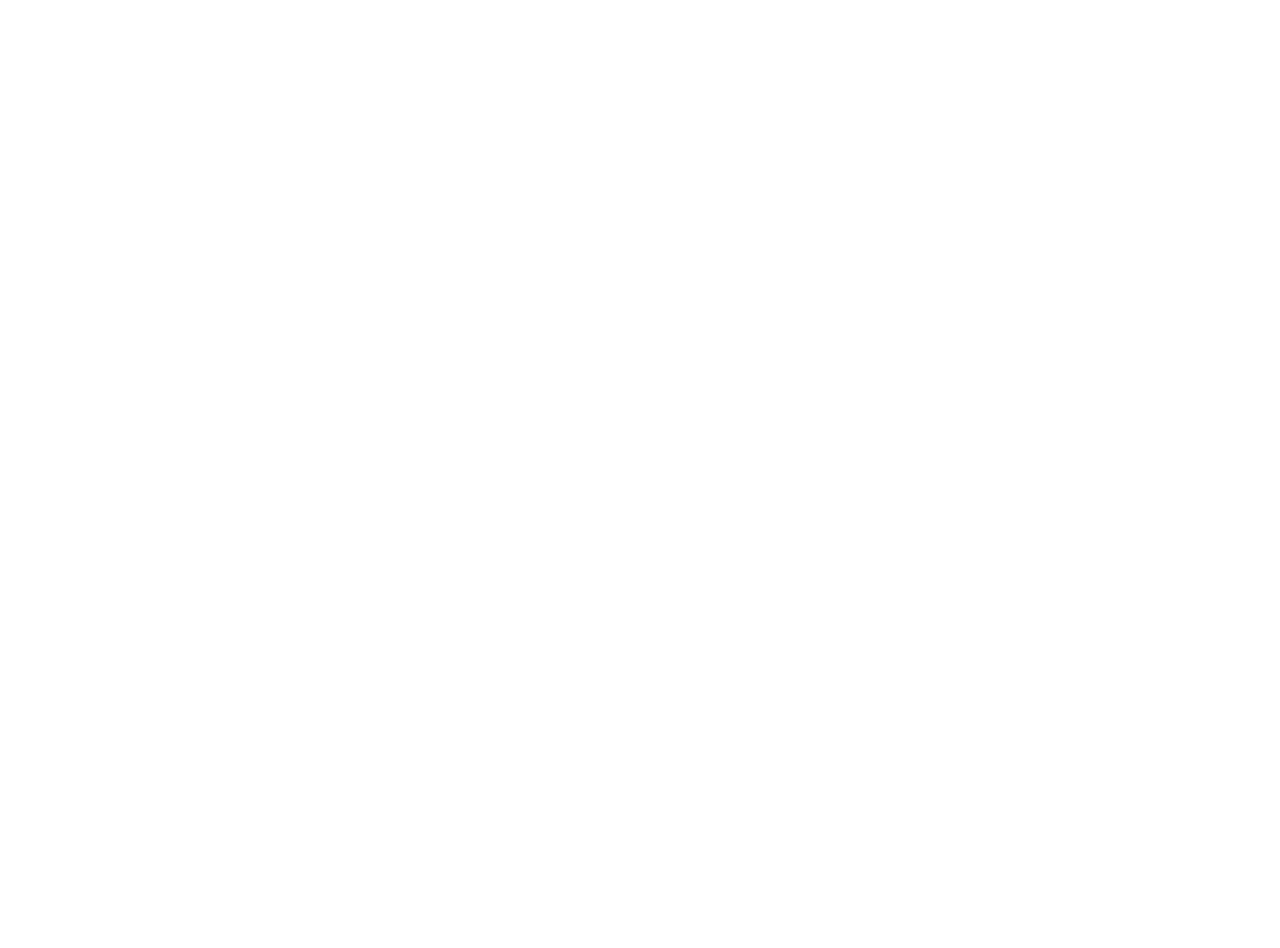
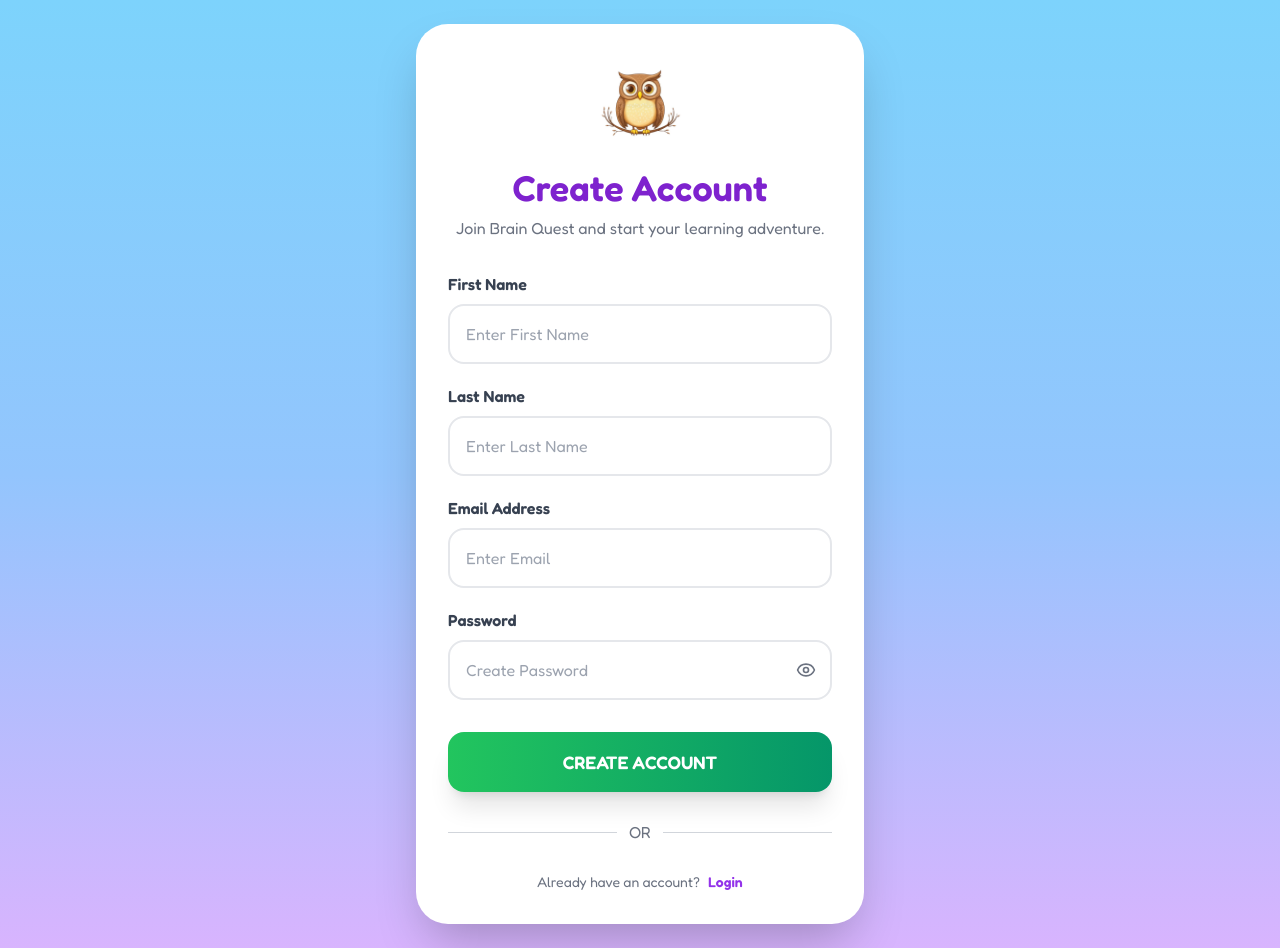
Before and after one commit to Yash-Roy05/Brain-Quest, a React (Create React App) app: page /register in a window 1280 px wide. Before the commit this address had no page. Before the commit the page ends 800 px from the top, so only its background shows below. Built offline with nearby package versions, Linux system fonts and the light colour scheme.

Commit message:
create login and registration page

```diff
--- a/src/App.tsx
+++ b/src/App.tsx
@@ -36,6 +36,8 @@
 import FlowerQuiz from "./pages/Plants/level4/FlowerQuiz.tsx";
 
 import Auth from "./pages/Auth.tsx";
+import Login from "./pages/Login.tsx";
+import Register from "./pages/Register.tsx";
 
 function App() {
   return (
@@ -46,6 +48,8 @@
         <Route path="/loading" element={<Loading />} />
         <Route path="/create-profile" element={<CreateProfile />} />
         <Route path="/auth" element={<Auth />} />
+        <Route path="/login" element={<Login />} />
+        <Route path="/register" element={<Register />} />
 
         {/* All Other Pages WITH Header/Footer */}
         <Route element={<Layout />}>
--- /dev/null
+++ b/src/pages/Login.tsx
@@ -0,0 +1,120 @@
+import { useState } from "react";
+import { useNavigate } from "react-router-dom";
+import { Eye, EyeOff } from "lucide-react";
+import { motion } from "framer-motion";
+
+import logo from "../assets/owl.png";
+
+export default function Login() {
+  const navigate = useNavigate();
+
+  const [showPassword, setShowPassword] = useState(false);
+
+  const [email, setEmail] = useState("");
+  const [password, setPassword] = useState("");
+
+  return (
+    <div className="min-h-screen flex items-center justify-center bg-gradient-to-b from-sky-300 via-blue-300 to-purple-300 dark:from-gray-900 dark:via-gray-900 dark:to-black px-4 sm:px-6 md:px-8 py-6 md:py-10">
+      <motion.div
+        initial={{ opacity: 0, y: 35 }}
+        animate={{ opacity: 1, y: 0 }}
+        transition={{ duration: 0.5 }}
+        className="bg-white dark:bg-gray-800 rounded-[32px] shadow-2xl w-full max-w-md px-7 py-8"
+      >
+        <img
+          src={logo}
+          alt="Brain Quest"
+          className="w-20 h-20 sm:w-24 sm:h-24 md:w-28 md:h-28 mx-auto mb-5"
+        />
+
+        <h1 className="text-3xl sm:text-4xl md:text-5xl font-black text-center text-purple-700">
+          Welcome Back
+        </h1>
+
+        <p className="text-center text-gray-500 dark:text-gray-300 text-sm sm:text-basemt-2 mb-8">
+          Login to continue your learning adventure.
+        </p>
+
+        {/* Email */}
+
+        <label className="font-bold text-gray-700 dark:text-white text-sm sm:text-base">
+          Email Address
+        </label>
+
+        <input
+          type="email"
+          placeholder="Enter Email"
+          value={email}
+          onChange={(e) => setEmail(e.target.value)}
+          className="w-full mt-2 mb-5 p-3 sm:p-4 rounded-2xl border-2 border-gray-200 focus:border-purple-500 outline-none text-sm sm:text-base dark:bg-gray-700 dark:text-white"
+        />
+
+        {/* Password */}
+
+        <label className="font-bold text-gray-700 dark:text-white">
+          Password
+        </label>
+
+        <div className="relative mt-2">
+          <input
+            type={showPassword ? "text" : "password"}
+            placeholder="Enter Password"
+            value={password}
+            onChange={(e) => setPassword(e.target.value)}
+            className="w-full p-4 rounded-2xl border-2 border-gray-200 focus:border-purple-500 outline-none pr-12 dark:bg-gray-700 dark:text-white"
+          />
+
+          <button
+            type="button"
+            onClick={() => setShowPassword(!showPassword)}
+            className="absolute right-4 top-1/2 -translate-y-1/2"
+          >
+            {showPassword ? <EyeOff size={20} /> : <Eye size={20} />}
+          </button>
+        </div>
+
+        {/* Forgot Password */}
+
+        <div className="text-right mt-3">
+          <button
+            onClick={() => navigate("/forgot-password")}
+            className="text-sm sm:text-base text-purple-600 font-semibold hover:underline"
+          >
+            Forgot Password?
+          </button>
+        </div>
+
+        {/* Login */}
+
+        <motion.button
+          whileHover={{ scale: 1.03 }}
+          whileTap={{ scale: 0.97 }}
+          className="w-full mt-8 bg-gradient-to-r from-blue-500 to-purple-600 text-white py-3 sm:py-4 rounded-2xl font-black text-base sm:text-lg shadow-xl hover:shadow-2xl transition"
+        >
+          LOGIN
+        </motion.button>
+
+        <div className="flex items-center my-6 sm:my-7">
+          <div className="flex-1 h-px bg-gray-300" />
+
+          <span className="mx-3 text-gray-500">OR</span>
+
+          <div className="flex-1 h-px bg-gray-300"/>
+        </div>
+
+        <div className="text-center mt-6 text-sm sm:text-base">
+          <span className="text-gray-500 dark:text-gray-300">
+            Don't have an account?{" "}
+          </span>
+
+          <button
+            onClick={() => navigate("/register")}
+            className="font-bold text-purple-600 hover:text-purple-700 hover:underline transition"
+          >
+            Create Account
+          </button>
+        </div>
+      </motion.div>
+    </div>
+  );
+}
--- /dev/null
+++ b/src/pages/Register.tsx
@@ -0,0 +1,255 @@
+import { useState } from "react";
+import { useNavigate } from "react-router-dom";
+import { Eye, EyeOff } from "lucide-react";
+import { motion } from "framer-motion";
+
+import logo from "../assets/owl.png";
+
+export default function Register() {
+  const navigate = useNavigate();
+
+  const [showPassword, setShowPassword] = useState(false);
+
+  const [firstName, setFirstName] = useState("");
+  const [lastName, setLastName] = useState("");
+  const [email, setEmail] = useState("");
+  const [password, setPassword] = useState("");
+
+  return (
+    <div
+      className="
+      min-h-screen
+      flex
+      items-center
+      justify-center
+      bg-gradient-to-b
+      from-sky-300
+      via-blue-300
+      to-purple-300
+      dark:from-gray-900
+      dark:via-gray-900
+      dark:to-black
+      px-4
+      py-6
+      "
+    >
+      <motion.div
+        initial={{ opacity: 0, y: 35 }}
+        animate={{ opacity: 1, y: 0 }}
+        transition={{ duration: 0.5 }}
+        className="
+        bg-white
+        dark:bg-gray-800
+        rounded-[32px]
+        shadow-2xl
+        w-full
+        max-w-md
+        px-6
+        py-8
+        sm:px-8
+        "
+      >
+        {/* Logo */}
+
+        <img
+          src={logo}
+          alt="Brain Quest"
+          className="w-24 h-24 mx-auto mb-4"
+        />
+
+        <h1 className="text-4xl font-black text-center text-purple-700">
+          Create Account
+        </h1>
+
+        <p className="text-center text-gray-500 dark:text-gray-300 mt-2 mb-8">
+          Join Brain Quest and start your learning adventure.
+        </p>
+
+        {/* First Name */}
+
+        <label className="font-bold text-gray-700 dark:text-white">
+          First Name
+        </label>
+
+        <input
+          type="text"
+          placeholder="Enter First Name"
+          value={firstName}
+          onChange={(e) => setFirstName(e.target.value)}
+          className="
+          w-full
+          mt-2
+          mb-5
+          p-4
+          rounded-2xl
+          border-2
+          border-gray-200
+          focus:border-purple-500
+          outline-none
+          dark:bg-gray-700
+          dark:text-white
+          "
+        />
+
+        {/* Last Name */}
+
+        <label className="font-bold text-gray-700 dark:text-white">
+          Last Name
+        </label>
+
+        <input
+          type="text"
+          placeholder="Enter Last Name"
+          value={lastName}
+          onChange={(e) => setLastName(e.target.value)}
+          className="
+          w-full
+          mt-2
+          mb-5
+          p-4
+          rounded-2xl
+          border-2
+          border-gray-200
+          focus:border-purple-500
+          outline-none
+          dark:bg-gray-700
+          dark:text-white
+          "
+        />
+
+        {/* Email */}
+
+        <label className="font-bold text-gray-700 dark:text-white">
+          Email Address
+        </label>
+
+        <input
+          type="email"
+          placeholder="Enter Email"
+          value={email}
+          onChange={(e) => setEmail(e.target.value)}
+          className="
+          w-full
+          mt-2
+          mb-5
+          p-4
+          rounded-2xl
+          border-2
+          border-gray-200
+          focus:border-purple-500
+          outline-none
+          dark:bg-gray-700
+          dark:text-white
+          "
+        />
+
+        {/* Password */}
+
+        <label className="font-bold text-gray-700 dark:text-white">
+          Password
+        </label>
+
+        <div className="relative mt-2">
+
+          <input
+            type={showPassword ? "text" : "password"}
+            placeholder="Create Password"
+            value={password}
+            onChange={(e) => setPassword(e.target.value)}
+            className="
+            w-full
+            p-4
+            rounded-2xl
+            border-2
+            border-gray-200
+            focus:border-purple-500
+            outline-none
+            pr-12
+            dark:bg-gray-700
+            dark:text-white
+            "
+          />
+
+          <button
+            type="button"
+            onClick={() => setShowPassword(!showPassword)}
+            className="
+            absolute
+            right-4
+            top-1/2
+            -translate-y-1/2
+            text-gray-500
+            "
+          >
+            {showPassword ? (
+              <EyeOff size={20} />
+            ) : (
+              <Eye size={20} />
+            )}
+          </button>
+
+        </div>
+
+        {/* Register */}
+
+        <motion.button
+          whileHover={{ scale: 1.03 }}
+          whileTap={{ scale: 0.97 }}
+          className="
+          w-full
+          mt-8
+          bg-gradient-to-r
+          from-green-500
+          to-emerald-600
+          text-white
+          py-4
+          rounded-2xl
+          font-black
+          text-lg
+          shadow-xl
+          "
+        >
+          CREATE ACCOUNT
+        </motion.button>
+
+        {/* Divider */}
+
+        <div className="flex items-center my-7">
+
+          <div className="flex-1 h-px bg-gray-300"></div>
+
+          <span className="mx-3 text-gray-500">
+            OR
+          </span>
+
+          <div className="flex-1 h-px bg-gray-300"></div>
+
+        </div>
+
+        {/* Login */}
+
+        <div className="text-center text-sm">
+
+          <span className="text-gray-500 dark:text-gray-300">
+            Already have an account?
+          </span>
+
+          <button
+            onClick={() => navigate("/login")}
+            className="
+            ml-2
+            font-bold
+            text-purple-600
+            hover:text-purple-700
+            hover:underline
+            transition
+            "
+          >
+            Login
+          </button>
+
+        </div>
+      </motion.div>
+    </div>
+  );
+}
```
